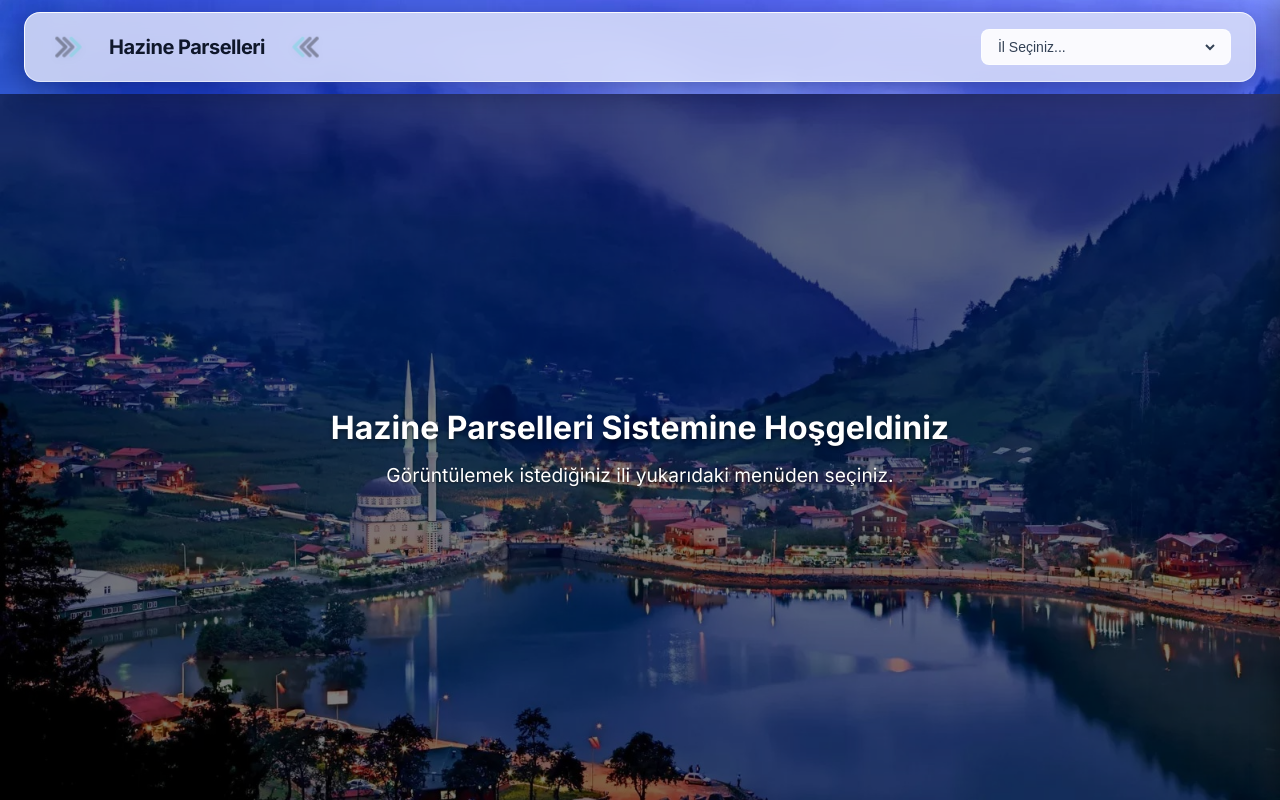
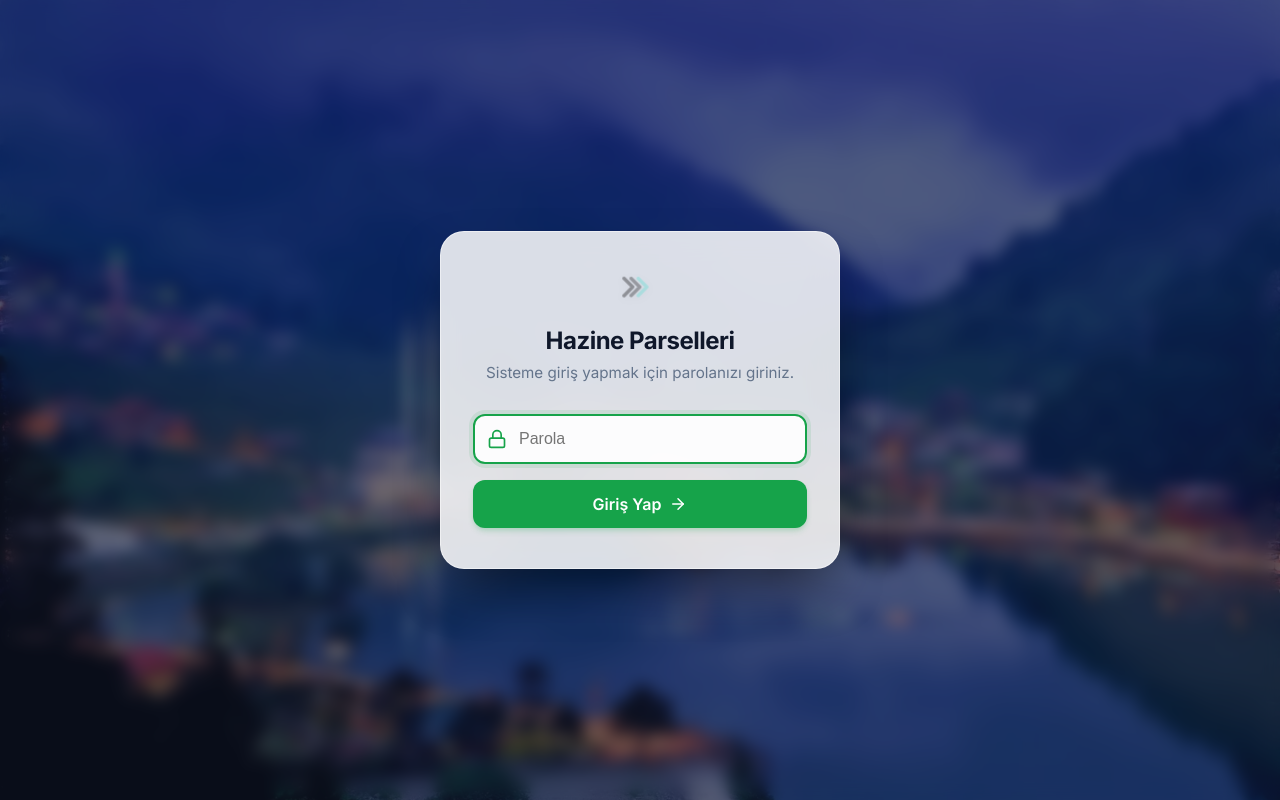
Before and after one commit to cbstkgm/hazineparselleri, a React (Vite) app: page / in a window 1280 px wide. Built offline with nearby package versions, Linux system fonts and the light colour scheme.

Commit message:
Feat: Basit parola giriş (login) ekranı eklendi

```diff
--- a/src/App.tsx
+++ b/src/App.tsx
@@ -4,6 +4,7 @@ import DataUploader from './components/DataUploader';
 import DataTable from './components/DataTable';
 import RightPanelMap, { type MapFeature } from './components/RightPanelMap';
 import SqlModal from './components/SqlModal';
+import Login from './components/Login';
 import * as turf from '@turf/turf';
 import { parse } from 'wellknown';
 import type { ParcelRecord } from './types';
@@ -44,6 +45,7 @@ function App() {
   const [debouncedSearch, setDebouncedSearch] = useState<string>('');
   const [mobileViewMode, setMobileViewMode] = useState<'card' | 'table'>('card');
   const [isSqlModalOpen, setIsSqlModalOpen] = useState(false);
+  const [isAuthenticated, setIsAuthenticated] = useState<boolean>(() => sessionStorage.getItem('hazine_auth') === 'true');
 
   const [filterHazineTam, setFilterHazineTam] = useState(false);
   const [filterHazineHisseli, setFilterHazineHisseli] = useState(false);
@@ -258,6 +260,10 @@ function App() {
     return `${il} / ${ilce} - ${mah} | Ada/Parsel: ${ada}/${parsel}`;
   }, [checkedRowIds, parcelData]);
 
+  if (!isAuthenticated) {
+    return <Login onLoginSuccess={() => setIsAuthenticated(true)} />;
+  }
+
   if (!isDataLoaded) {
     return (
       <div className="app-container">
--- /dev/null
+++ b/src/components/Login.css
@@ -0,0 +1,138 @@
+.login-container {
+  display: flex;
+  align-items: center;
+  justify-content: center;
+  min-height: 100vh;
+  width: 100vw;
+  background-image: url('/background.jpg');
+  background-size: cover;
+  background-position: center;
+  position: relative;
+}
+
+.login-overlay {
+  position: absolute;
+  top: 0;
+  left: 0;
+  right: 0;
+  bottom: 0;
+  background: rgba(15, 23, 42, 0.6);
+  backdrop-filter: blur(8px);
+  -webkit-backdrop-filter: blur(8px);
+}
+
+.login-card {
+  position: relative;
+  z-index: 10;
+  background: rgba(255, 255, 255, 0.85);
+  backdrop-filter: blur(16px);
+  -webkit-backdrop-filter: blur(16px);
+  padding: 40px 32px;
+  border-radius: 24px;
+  box-shadow: 0 25px 50px -12px rgba(0, 0, 0, 0.5);
+  width: 100%;
+  max-width: 400px;
+  text-align: center;
+  border: 1px solid rgba(255, 255, 255, 0.5);
+}
+
+.login-logo {
+  margin-bottom: 24px;
+  display: flex;
+  justify-content: center;
+}
+
+.login-title {
+  font-size: 1.5rem;
+  font-weight: 700;
+  color: #0f172a;
+  margin-bottom: 8px;
+  letter-spacing: -0.5px;
+}
+
+.login-subtitle {
+  font-size: 0.95rem;
+  color: #64748b;
+  margin-bottom: 32px;
+}
+
+.login-form {
+  display: flex;
+  flex-direction: column;
+  gap: 16px;
+}
+
+.password-input-container {
+  position: relative;
+}
+
+.password-input-container input {
+  width: 100%;
+  padding: 14px 16px;
+  padding-left: 44px;
+  font-size: 1rem;
+  border: 2px solid #cbd5e1;
+  border-radius: 12px;
+  outline: none;
+  background: rgba(255, 255, 255, 0.9);
+  color: #0f172a;
+  transition: all 0.2s ease;
+  box-sizing: border-box;
+}
+
+.password-input-container input:focus {
+  border-color: #16a34a;
+  box-shadow: 0 0 0 4px rgba(22, 163, 74, 0.1);
+}
+
+.password-input-icon {
+  position: absolute;
+  left: 14px;
+  top: 50%;
+  transform: translateY(-50%);
+  color: #94a3b8;
+}
+
+.password-input-container input:focus + .password-input-icon {
+  color: #16a34a;
+}
+
+.login-btn {
+  background: #16a34a;
+  color: white;
+  border: none;
+  border-radius: 12px;
+  padding: 14px;
+  font-size: 1rem;
+  font-weight: 600;
+  cursor: pointer;
+  transition: all 0.2s ease;
+  box-shadow: 0 4px 6px -1px rgba(22, 163, 74, 0.2), 0 2px 4px -1px rgba(22, 163, 74, 0.1);
+}
+
+.login-btn:hover {
+  background: #15803d;
+  transform: translateY(-1px);
+  box-shadow: 0 10px 15px -3px rgba(22, 163, 74, 0.2), 0 4px 6px -2px rgba(22, 163, 74, 0.1);
+}
+
+.login-btn:active {
+  transform: translateY(0);
+}
+
+.login-error {
+  color: #ef4444;
+  font-size: 0.85rem;
+  margin-top: -8px;
+  margin-bottom: 8px;
+  text-align: left;
+  padding-left: 4px;
+  font-weight: 500;
+  animation: shake 0.4s ease-in-out;
+}
+
+@keyframes shake {
+  0%, 100% { transform: translateX(0); }
+  25% { transform: translateX(-4px); }
+  75% { transform: translateX(4px); }
+}
--- /dev/null
+++ b/src/components/Login.tsx
@@ -0,0 +1,61 @@
+import React, { useState } from 'react';
+import { Lock, ArrowRight } from 'lucide-react';
+import AnimatedLogo from './AnimatedLogo';
+import './Login.css';
+
+interface LoginProps {
+  onLoginSuccess: () => void;
+}
+
+const Login: React.FC<LoginProps> = ({ onLoginSuccess }) => {
+  const [password, setPassword] = useState('');
+  const [error, setError] = useState(false);
+
+  const handleSubmit = (e: React.FormEvent) => {
+    e.preventDefault();
+    if (password === '616161çaykara') {
+      setError(false);
+      sessionStorage.setItem('hazine_auth', 'true');
+      onLoginSuccess();
+    } else {
+      setError(true);
+      setTimeout(() => setError(false), 2000);
+    }
+  };
+
+  return (
+    <div className="login-container">
+      <div className="login-overlay"></div>
+      <div className="login-card">
+        <div className="login-logo">
+          <AnimatedLogo direction="right" />
+        </div>
+        <h1 className="login-title">Hazine Parselleri</h1>
+        <p className="login-subtitle">Sisteme giriş yapmak için parolanızı giriniz.</p>
+
+        <form className="login-form" onSubmit={handleSubmit}>
+          {error && <div className="login-error">Hatalı parola! Lütfen tekrar deneyin.</div>}
+
+          <div className="password-input-container">
+            <input
+              type="password"
+              value={password}
+              onChange={(e) => setPassword(e.target.value)}
+              placeholder="Parola"
+              autoFocus
+            />
+            <Lock className="password-input-icon" size={20} />
+          </div>
+
+          <button type="submit" className="login-btn">
+            <span style={{ display: 'flex', alignItems: 'center', justifyContent: 'center', gap: '8px' }}>
+              Giriş Yap <ArrowRight size={18} />
+            </span>
+          </button>
+        </form>
+      </div>
+    </div>
+  );
+};
+
+export default Login;
```
